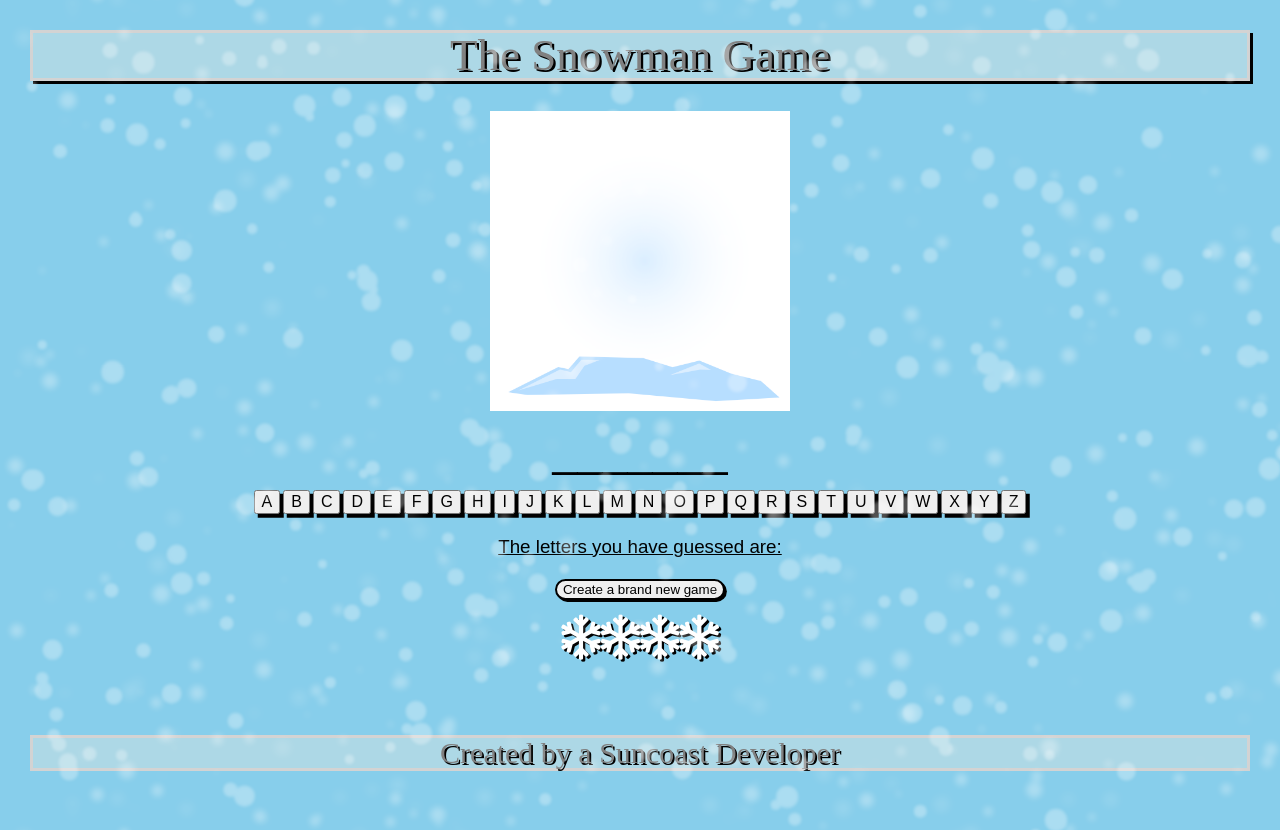
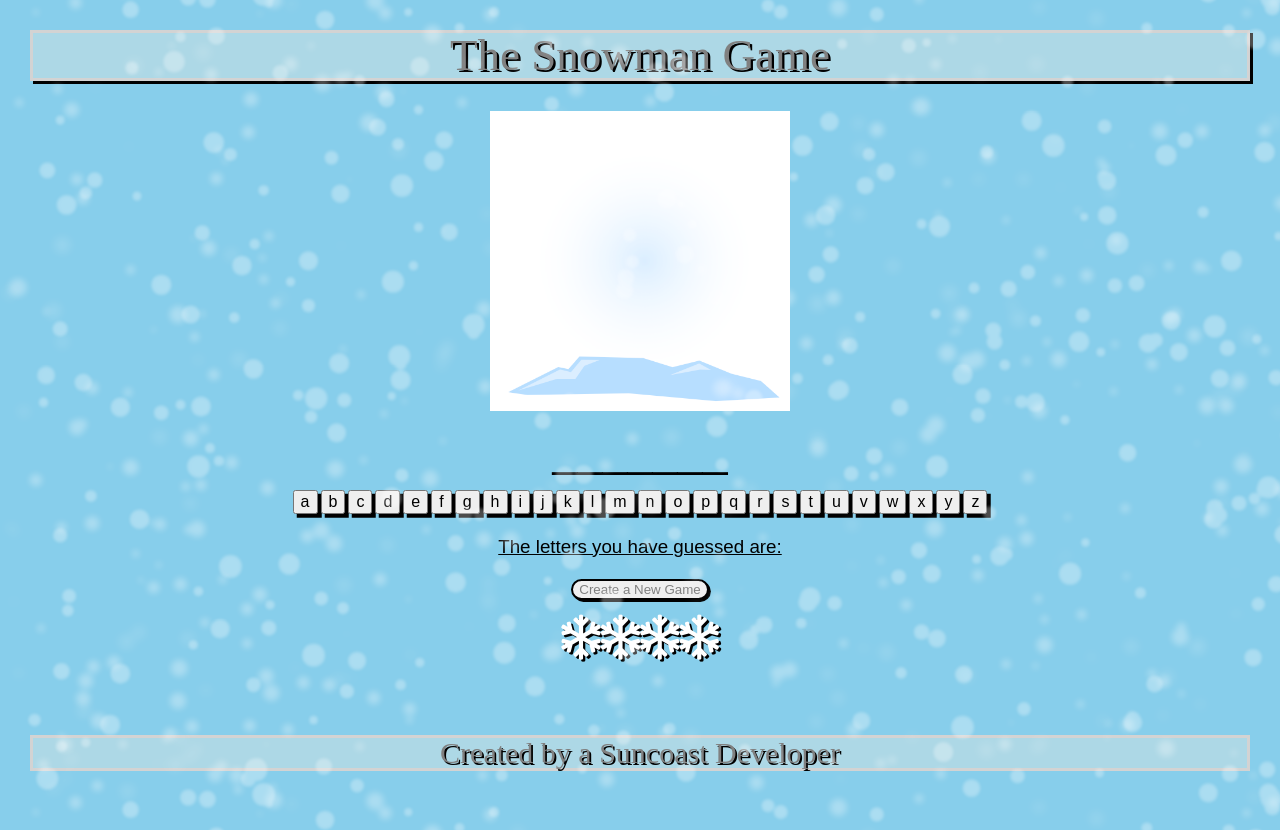
Before and after one commit to Austinentpierce/Snowman, a React app: page / in a window 1280 px wide. Built offline with nearby package versions, Linux system fonts and the light colour scheme; the HTML template or start-up script is replaced by a standard one; a web font is replaced by a local one.

Commit message:
had to convert to lowercase for snowman to appear in pictures spot

```diff
--- a/src/App.tsx
+++ b/src/App.tsx
@@ -11,32 +11,32 @@ import words from './words.json'
 
 export function App() {
   const ALPHABET = [
-    'A',
-    'B',
-    'C',
-    'D',
-    'E',
-    'F',
-    'G',
-    'H',
-    'I',
-    'J',
-    'K',
-    'L',
-    'M',
-    'N',
-    'O',
-    'P',
-    'Q',
-    'R',
-    'S',
-    'T',
-    'U',
-    'V',
-    'W',
-    'X',
-    'Y',
-    'Z',
+    'a',
+    'b',
+    'c',
+    'd',
+    'e',
+    'f',
+    'g',
+    'h',
+    'i',
+    'j',
+    'k',
+    'l',
+    'm',
+    'n',
+    'o',
+    'p',
+    'q',
+    'r',
+    's',
+    't',
+    'u',
+    'v',
+    'w',
+    'x',
+    'y',
+    'z',
   ]
 
   async function handleBrandNewGame() {
@@ -58,7 +58,7 @@ export function App() {
     if (secretWord.includes(letter)) {
       setUsersScore(usersScore + 1)
       let newFullWord = ''
-      for (let index = 0; index < secretWord.length; index + 1) {
+      for (let index = 0; index < secretWord.length; index++) {
         secretWord[index] === letter
           ? (newFullWord = newFullWord.concat(letter))
           : (newFullWord = newFullWord.concat(fullWord[index]))
@@ -123,7 +123,7 @@ export function App() {
         The letters you have guessed are: {guessedLetters}
       </div>
       <button className="newgame" onClick={handleBrandNewGame}>
-        Create a brand new game
+        Create a New Game
       </button>
       <div className="snowflake">
         <i className="far fa-3x fa-snowflake"></i>
--- a/src/index.scss
+++ b/src/index.scss
@@ -58,12 +58,19 @@ header {
   box-shadow: black 0.125rem 0.125rem;
   border-radius: 0.8rem;
   border: black 0.15rem solid;
+  color: gray;
+}
+.newgame:hover {
+  color: black;
 }
 .snowflake {
   text-align: center;
   color: white;
   text-shadow: black 0.15rem 0.15rem;
   margin: 1rem;
+}
+.snowflake:hover {
+  font-size: 2rem;
 }
 footer {
   font-size: 2rem;
```
